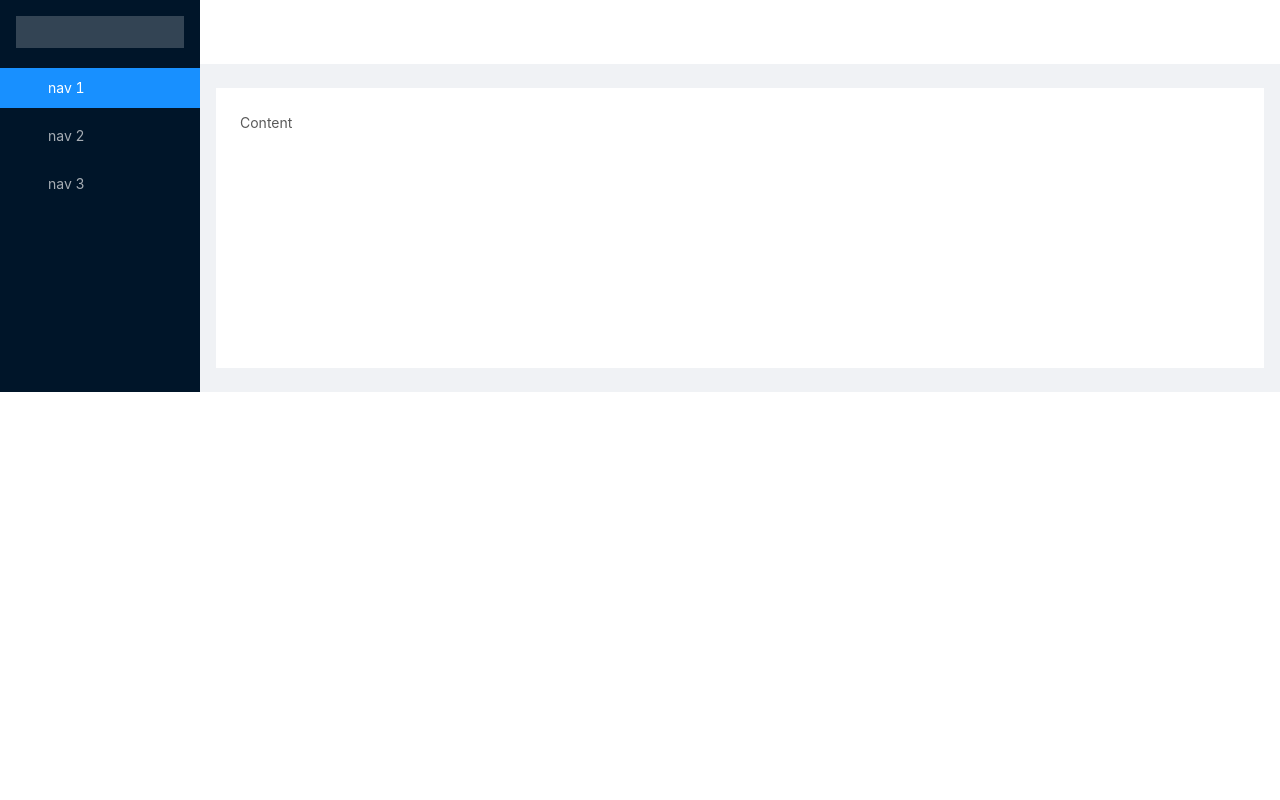
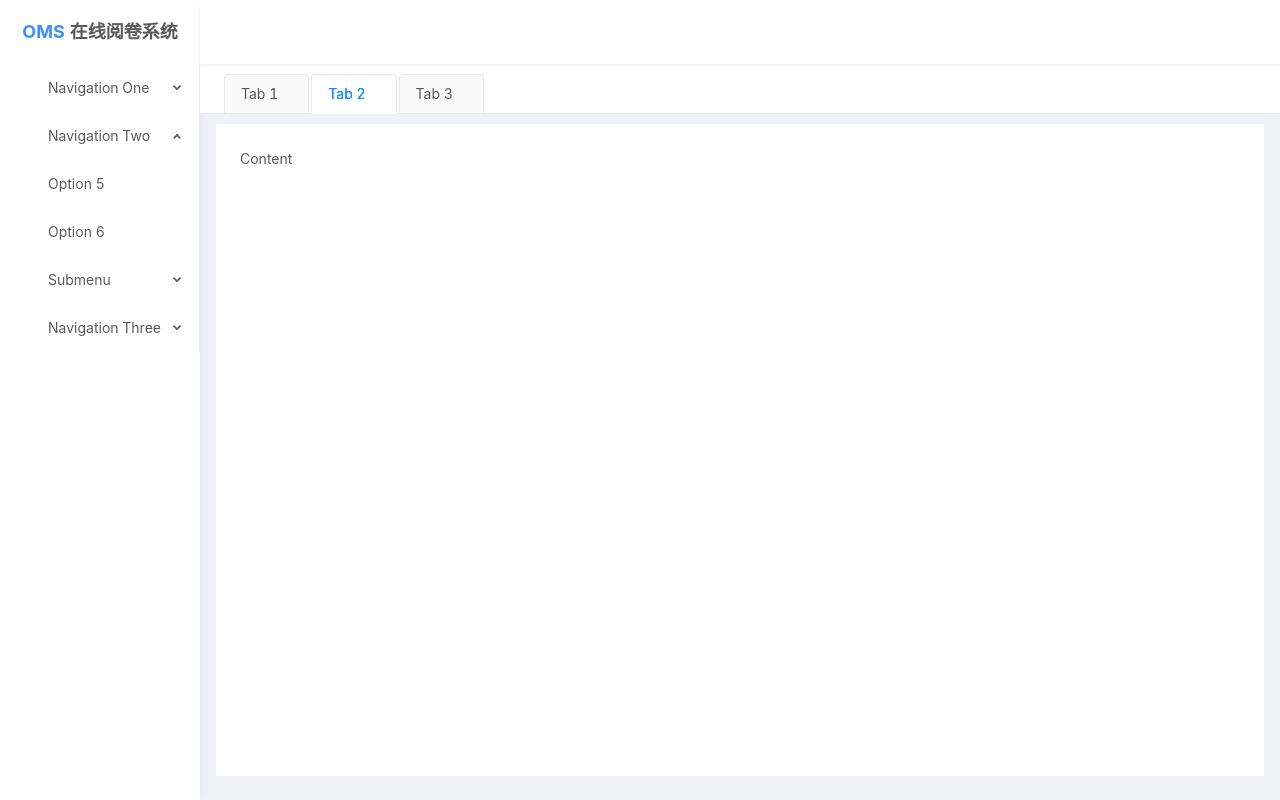
Before and after one commit to gdhlaosan/edu-antd-vue, a Vue app: page / in a window 1280 px wide. Built offline with nearby package versions, Linux system fonts and the light colour scheme.

Commit message:
layout menu

```diff
--- a/src/components/GlobalContent/GlobalContent.vue
+++ b/src/components/GlobalContent/GlobalContent.vue
@@ -1,5 +1,5 @@
 <template>
-    <a-layout-content :style="{ margin: '24px 16px', padding: '24px', background: '#fff', minHeight: '280px' }">
+    <a-layout-content>
         Content
     </a-layout-content>
 </template>
@@ -10,4 +10,5 @@ export default {
 </script>
 
 <style lang="less">
+
 </style>
--- a/src/components/GlobalHeader/GlobalHeader.vue
+++ b/src/components/GlobalHeader/GlobalHeader.vue
@@ -1,5 +1,5 @@
 <template>
-    <a-layout-header style="background: #fff; padding: 0">
+    <a-layout-header class="layoutHeader">
       <a-icon
           class="trigger"
           :type="collapsed ? 'menu-unfold' : 'menu-fold'"
@@ -24,15 +24,22 @@ export default {
 </script>
 
 <style lang="less">
-#components-layout-demo-custom-trigger .trigger {
+.layoutHeader {
+  position: fixed;
+  z-index: 1;
+  width: 100%;
+  background: #fff;
+   padding: 0;
+   box-shadow: 0 1px 4px rgba(0,21,41,.08);
+}
+.trigger {
   font-size: 18px;
   line-height: 64px;
   padding: 0 24px;
   cursor: pointer;
   transition: color .3s;
-}
-
-#components-layout-demo-custom-trigger .trigger:hover {
+  &:hover {
     color: #1890ff;
   }
+}
 </style>
--- /dev/null
+++ b/src/components/GlobalMenu/GlobalMenu.vue
@@ -0,0 +1,35 @@
+<template>
+    <a-tabs
+        @change="callback"
+        type="editable-card"
+        hideAdd
+        v-model="activeKey"
+        size="small"
+    >
+        <a-tab-pane tab="Tab 1" key="1"></a-tab-pane>
+        <a-tab-pane tab="Tab 2" key="2"></a-tab-pane>
+        <a-tab-pane tab="Tab 3" key="3"></a-tab-pane>
+    </a-tabs>
+</template>
+
+<script>
+export default {
+  data () {
+    return {
+      activeKey: '2'
+    }
+  },
+  methods: {
+    callback () {
+
+    }
+  }
+}
+</script>
+
+<style lang="less">
+.ant-tabs-bar {
+    padding: 10px 0 0 24px;
+    margin-bottom: 0;
+}
+</style>
--- /dev/null
+++ b/src/components/GlobalSider/GlobalSider.vue
@@ -0,0 +1,94 @@
+<template>
+  <a-layout-sider :trigger="null" collapsible v-model="collapsed" theme="light" class="layoutSider">
+    <div class="logo">
+      <span class="logo-img">OMS</span>
+      <span class="logo-text" :style="{display: collapsed ? 'none' : 'inline'}"> 在线阅卷系统</span>
+    </div>
+    <a-menu mode="inline"
+        :openKeys="openKeys"
+        @openChange="onOpenChange"
+    >
+      <a-sub-menu key="sub1">
+        <span slot="title">
+          <a-icon type="mail" />
+          <span>Navigation One</span>
+        </span>
+        <a-menu-item key="1">Option 1</a-menu-item>
+        <a-menu-item key="2">Option 2</a-menu-item>
+        <a-menu-item key="3">Option 3</a-menu-item>
+        <a-menu-item key="4">Option 4</a-menu-item>
+      </a-sub-menu>
+      <a-sub-menu key="sub2">
+        <span slot="title">
+          <a-icon type="appstore" />
+          <span>Navigation Two</span>
+        </span>
+        <a-menu-item key="5">Option 5</a-menu-item>
+        <a-menu-item key="6">Option 6</a-menu-item>
+        <a-sub-menu key="sub3" title="Submenu">
+          <a-menu-item key="7">Option 7</a-menu-item>
+          <a-menu-item key="8">Option 8</a-menu-item>
+        </a-sub-menu>
+      </a-sub-menu>
+      <a-sub-menu key="sub4">
+        <span slot="title">
+          <a-icon type="setting" />
+          <span>Navigation Three</span>
+        </span>
+        <a-menu-item key="9">Option 9</a-menu-item>
+        <a-menu-item key="10">Option 10</a-menu-item>
+        <a-menu-item key="11">Option 11</a-menu-item>
+        <a-menu-item key="12">Option 12</a-menu-item>
+      </a-sub-menu>
+    </a-menu>
+  </a-layout-sider>
+</template>
+
+<script>
+export default {
+  computed: {
+    collapsed () {
+      return this.$store.state.collapsed
+    }
+  },
+  data () {
+    return {
+      rootSubmenuKeys: ['sub1', 'sub2', 'sub4'],
+      openKeys: ['sub2']
+    }
+  },
+  methods: {
+    onOpenChange (openKeys) {
+      const latestOpenKey = openKeys.find(
+        key => this.openKeys.indexOf(key) === -1
+      )
+      if (this.rootSubmenuKeys.indexOf(latestOpenKey) === -1) {
+        this.openKeys = openKeys
+      } else {
+        this.openKeys = latestOpenKey ? [latestOpenKey] : []
+      }
+    }
+  }
+}
+</script>
+
+<style lang="less">
+.layoutSider {
+  position: fixed;
+  left: 0;
+  height: 100vh;
+  overflow: auto;
+  box-shadow: 2px 0 8px 0 rgba(29, 35, 41, 0.05);
+  .logo {
+    height: 32px;
+    line-height: 32px;
+    text-align: center;
+    margin: 16px;
+    font-size: 18px;
+    font-weight: bold;
+    .logo-img {
+      color: @primary-color;
+    }
+  }
+}
+</style>
--- a/src/views/Layout.vue
+++ b/src/views/Layout.vue
@@ -1,52 +1,55 @@
 <template>
-  <a-layout id="components-layout-demo-custom-trigger">
-    <a-layout-sider
-      :trigger="null"
-      collapsible
-      v-model="collapsed"
+  <a-layout id="layOut">
+    <global-sider></global-sider>
+    <a-layout
+      :style="{marginLeft: mainLeft}"
+      class="layoutMain"
     >
-      <div class="logo" />
-      <a-menu theme="dark" mode="inline" :defaultSelectedKeys="['1']">
-        <a-menu-item key="1">
-          <a-icon type="user" />
-          <span>nav 1</span>
-        </a-menu-item>
-        <a-menu-item key="2">
-          <a-icon type="video-camera" />
-          <span>nav 2</span>
-        </a-menu-item>
-        <a-menu-item key="3">
-          <a-icon type="upload" />
-          <span>nav 3</span>
-        </a-menu-item>
-      </a-menu>
-    </a-layout-sider>
-    <a-layout>
       <global-header></global-header>
-      <global-content></global-content>
+      <a-layout class="layoutWapper">
+        <global-menu class="layoutMenu"></global-menu>
+        <global-content class="layoutcontent"></global-content>
+      </a-layout>
     </a-layout>
   </a-layout>
 </template>
 <script>
 import GlobalHeader from '@/components/GlobalHeader/GlobalHeader'
 import GlobalContent from '@/components/GlobalContent/GlobalContent'
+import GlobalSider from '@/components/GlobalSider/GlobalSider'
+import GlobalMenu from '@/components/GlobalMenu/GlobalMenu'
 
 export default {
   components: {
     GlobalHeader,
-    GlobalContent
+    GlobalContent,
+    GlobalSider,
+    GlobalMenu
   },
   computed: {
-    collapsed () {
-      return this.$store.state.collapsed
+    mainLeft () {
+      return this.$store.state.collapsed ? '80px' : '200px'
     }
   }
 }
 </script>
-<style>
-#components-layout-demo-custom-trigger .logo {
-  height: 32px;
-  background: rgba(255,255,255,.2);
-  margin: 16px;
+<style lang='less'>
+.layoutMain {
+  transition: all 0.2s;
+  min-height: 100vh;
+  .layoutWapper {
+    margin-top: 64px;
+    min-height: 280px;
+    .layoutMenu {
+      position: fixed;
+      width: 100%;
+      background-color: #ffffff;
+    }
+    .layoutcontent {
+      margin: 60px 16px 24px 16px;
+      padding: 24px;
+      background: #ffffff;
+    }
+}
 }
 </style>
```
Lines whose indentation alone changed are shown as unchanged.
